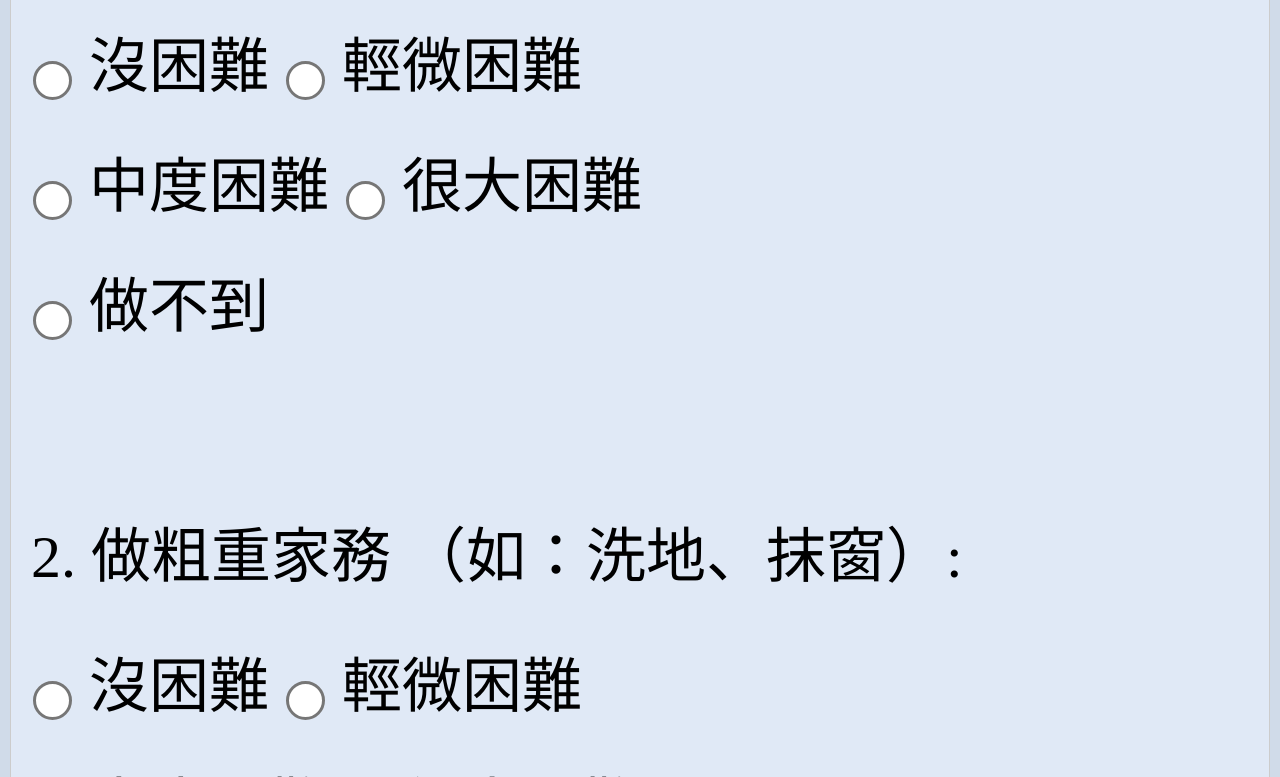
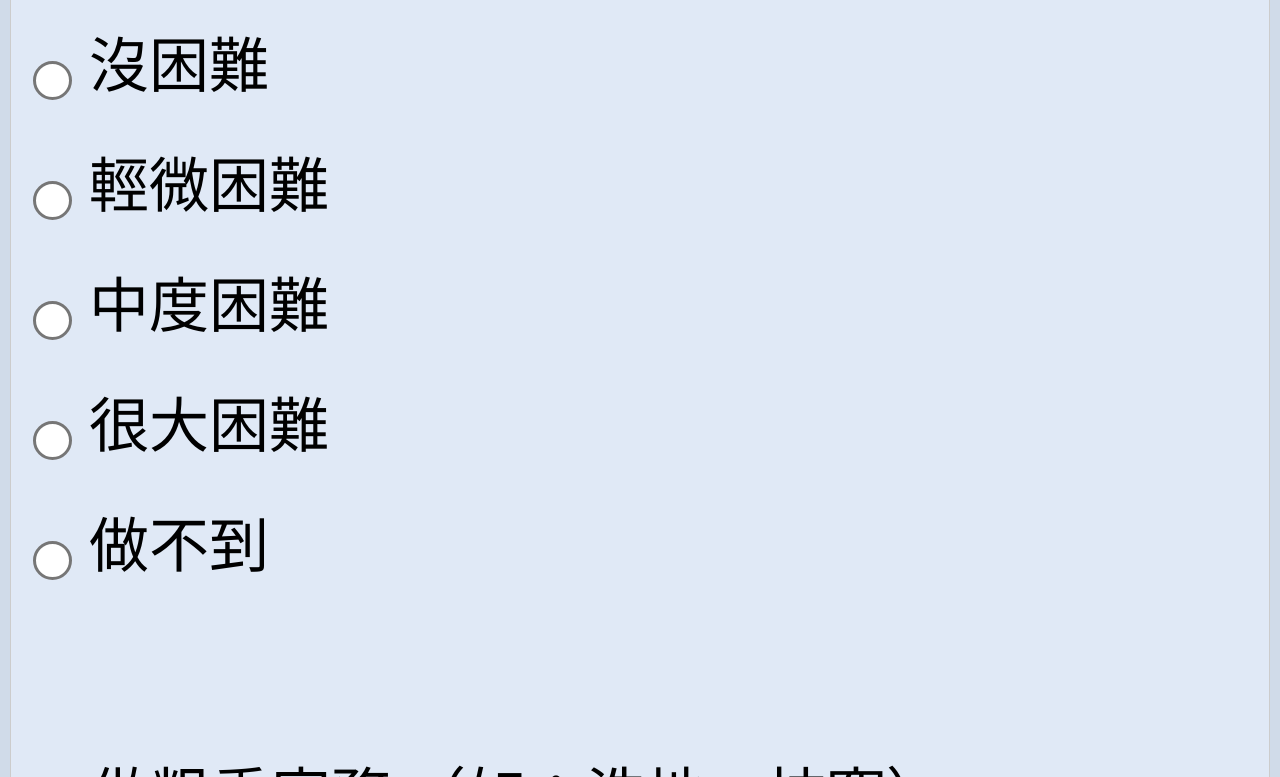
Before and after one commit to MatthewTse2011/m_QuickDash, a plain HTML site: page index.html in a window 1280 px wide. Shown: the part 2023-2800 px from the top of the page. Drawn offline with Linux system fonts and the light colour scheme.

Commit message:
Update index.html

```diff
--- a/index.html
+++ b/index.html
@@ -383,71 +383,71 @@
 		<p>無論你是使用左手或右手去進行該項活動，請根據你的能力作出評估，而無需理會所用的方法。</p>
 			<br>
 			<p>1. 開啟緊或新樽蓋:</p>
-			<input type="radio" name="section1" value="1" class="score"> 沒困難
+			<input type="radio" name="section1" value="1" class="score"> 沒困難<br>
 			<input type="radio" name="section1" value="2" class="score"> 輕微困難<br>
-			<input type="radio" name="section1" value="3" class="score"> 中度困難
+			<input type="radio" name="section1" value="3" class="score"> 中度困難<br>
 			<input type="radio" name="section1" value="4" class="score"> 很大困難<br>
 			<input type="radio" name="section1" value="5" class="score"> 做不到
 			<br><br><p>2. 做粗重家務 （如：洗地、抹窗）:</p>
-			<input type="radio" name="section2" value="1" class="score"> 沒困難
+			<input type="radio" name="section2" value="1" class="score"> 沒困難<br>
 			<input type="radio" name="section2" value="2" class="score"> 輕微困難<br>
-			<input type="radio" name="section2" value="3" class="score"> 中度困難
+			<input type="radio" name="section2" value="3" class="score"> 中度困難<br>
 			<input type="radio" name="section2" value="4" class="score"> 很大困難<br>
 			<input type="radio" name="section2" value="5" class="score"> 做不到
 			<br><br><p>3. 拿購物袋或公事包:</p>
-			<input type="radio" name="section3" value="1" class="score"> 沒困難
+			<input type="radio" name="section3" value="1" class="score"> 沒困難<br>
 			<input type="radio" name="section3" value="2" class="score"> 輕微困難<br>
-			<input type="radio" name="section3" value="3" class="score"> 中度困難
+			<input type="radio" name="section3" value="3" class="score"> 中度困難<br>
 			<input type="radio" name="section3" value="4" class="score"> 很大困難<br>
 			<input type="radio" name="section3" value="5" class="score"> 做不到
 			<br><br><p>4. 清潔背部:</p>
-			<input type="radio" name="section4" value="1" class="score"> 沒困難
+			<input type="radio" name="section4" value="1" class="score"> 沒困難<br>
 			<input type="radio" name="section4" value="2" class="score"> 輕微困難<br>
-			<input type="radio" name="section4" value="3" class="score"> 中度困難
+			<input type="radio" name="section4" value="3" class="score"> 中度困難<br>
 			<input type="radio" name="section4" value="4" class="score"> 很大困難<br>
 			<input type="radio" name="section4" value="5" class="score"> 做不到
 			<br><br><p>5. 用刀切食物:</p>
-			<input type="radio" name="section5" value="1" class="score"> 沒困難
+			<input type="radio" name="section5" value="1" class="score"> 沒困難<br>
 			<input type="radio" name="section5" value="2" class="score"> 輕微困難<br>
-			<input type="radio" name="section5" value="3" class="score"> 中度困難
+			<input type="radio" name="section5" value="3" class="score"> 中度困難<br>
 			<input type="radio" name="section5" value="4" class="score"> 很大困難<br>
 			<input type="radio" name="section5" value="5" class="score"> 做不到
 			<br><br><p>6. 手臂、肩膊及手部需要用力的康樂活動（如：打哥爾夫球、使用鎚子、打網球等）:</p>
-			<input type="radio" name="section6" value="1" class="score"> 沒困難
+			<input type="radio" name="section6" value="1" class="score"> 沒困難<br>
 			<input type="radio" name="section6" value="2" class="score"> 輕微困難<br>
-			<input type="radio" name="section6" value="3" class="score"> 中度困難
+			<input type="radio" name="section6" value="3" class="score"> 中度困難<br>
 			<input type="radio" name="section6" value="4" class="score"> 很大困難<br>
 			<input type="radio" name="section6" value="5" class="score"> 做不到
 			<br><br><p>7. 在過去的一星期，你的手臂、肩膊或手部疾患有否影響你與家人、朋友、
 				鄰居或其他團體的正常社交活動？:</p>
-			<input type="radio" name="section7" value="1" class="score"> 完全沒影響
+			<input type="radio" name="section7" value="1" class="score"> 完全沒影響<br>
 			<input type="radio" name="section7" value="2" class="score"> 輕微影響<br>
-			<input type="radio" name="section7" value="3" class="score"> 中度影響
+			<input type="radio" name="section7" value="3" class="score"> 中度影響<br>
 			<input type="radio" name="section7" value="4" class="score"> 頗有影響<br>
 			<input type="radio" name="section7" value="5" class="score"> 嚴重影響
 			<br><br><p>8. 在過去的一星期，你的手臂、肩膊或手部疾患有否限制了你的工作或其他日常起居活動？:</p>
-			<input type="radio" name="section8" value="1" class="score"> 完全沒限制
+			<input type="radio" name="section8" value="1" class="score"> 完全沒限制<br>
 			<input type="radio" name="section8" value="2" class="score"> 輕微限制<br>
-			<input type="radio" name="section8" value="3" class="score"> 中度限制
+			<input type="radio" name="section8" value="3" class="score"> 中度限制<br>
 			<input type="radio" name="section8" value="4" class="score"> 頗有限制<br>
 			<input type="radio" name="section8" value="5" class="score"> 做不到
 			<br><br><p><strong>請在下列9-11項選擇適當的選項，以顯示不同病徵在上星期的嚴重程度。</strong></p>
 			<p>9. 手臂、肩膊或手部痛楚:</p>
-			<input type="radio" name="section9" value="1" class="score"> 無
+			<input type="radio" name="section9" value="1" class="score"> 無<br>
 			<input type="radio" name="section9" value="2" class="score"> 輕微<br>
-			<input type="radio" name="section9" value="3" class="score"> 中度
+			<input type="radio" name="section9" value="3" class="score"> 中度<br>
 			<input type="radio" name="section9" value="4" class="score"> 嚴重<br>
 			<input type="radio" name="section9" value="5" class="score"> 極為嚴重
 			<br><br><p>10. 手臂、肩膊或手部感到針刺:</p>
-			<input type="radio" name="section10" value="1" class="score"> 無
+			<input type="radio" name="section10" value="1" class="score"> 無<br>
 			<input type="radio" name="section10" value="2" class="score"> 輕微<br>
-			<input type="radio" name="section10" value="3" class="score"> 中度
+			<input type="radio" name="section10" value="3" class="score"> 中度<br>
 			<input type="radio" name="section10" value="4" class="score"> 嚴重<br>
 			<input type="radio" name="section10" value="5" class="score"> 極為嚴重
 			<br><br><p>11. 在過去的一星期，你有否因為手臂、肩膊或手部痛楚而影響睡眠:</p>
-			<input type="radio" name="section11" value="1" class="score"> 沒影響
+			<input type="radio" name="section11" value="1" class="score"> 沒影響<br>
 			<input type="radio" name="section11" value="2" class="score"> 輕微影響<br>
-			<input type="radio" name="section11" value="3" class="score"> 中度影響
+			<input type="radio" name="section11" value="3" class="score"> 中度影響<br>
 			<input type="radio" name="section11" value="4" class="score"> 很大影響<br>
 			<input type="radio" name="section11" value="5" class="score"> 極大影響至不能入睡
 			<br>
```
